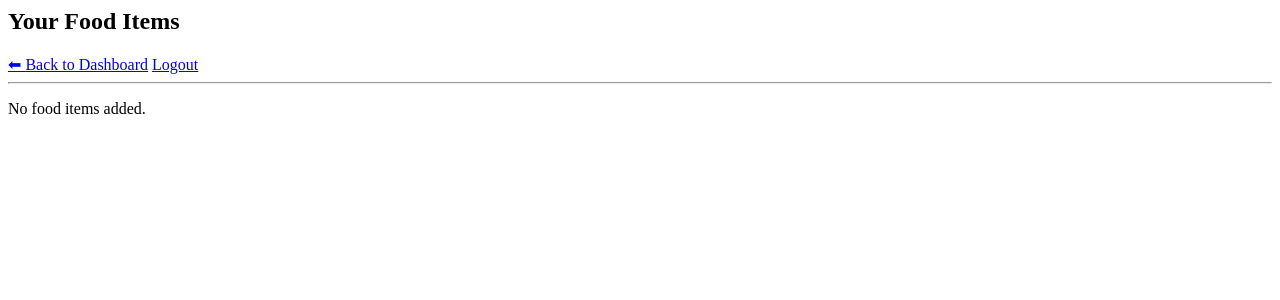
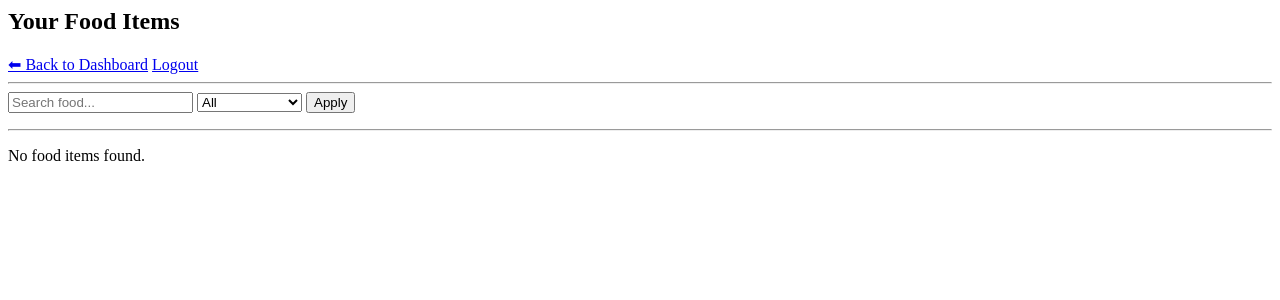
Before and after one commit to Anishka03/smart-food-expiry-system, a Flask app: page /foods in a window 1280 px wide. Shown: the top 300 px of the page. Run offline with Flask 3, Linux system fonts and the light colour scheme; the visitor is signed in with stand-in values (Sample User, id 1); data that the repository does not hold is empty.

Commit message:
Add search and filter functionality for food items

```diff
--- a/app.py
+++ b/app.py
@@ -1,6 +1,7 @@
 import os
 import random
 from datetime import datetime, date
+from datetime import timedelta
 from functools import wraps
 from threading import Thread
 
@@ -357,12 +358,36 @@ def verify_profile_otp():
 @login_required
 def food_list():
 
-    foods = Food.query.filter_by(user_id=session["uid"]).all()
+    search = request.args.get("search", "")
+    filter_type = request.args.get("filter", "all")
+
+    foods = Food.query.filter_by(user_id=session["uid"])
+
+    # 🔍 Search
+    if search:
+        foods = foods.filter(Food.name.ilike(f"%{search}%"))
+
+    foods = foods.all()
+
+    today = date.today()
+    soon = today + timedelta(days=2)
+
+    # 🎯 Filter
+    if filter_type == "fresh":
+        foods = [f for f in foods if f.expiry > soon]
+
+    elif filter_type == "expiring":
+        foods = [f for f in foods if today <= f.expiry <= soon]
+
+    elif filter_type == "expired":
+        foods = [f for f in foods if f.expiry < today]
 
     return render_template(
         "food_list.html",
         foods=foods,
-        today=date.today()
+        today=today,
+        search=search,
+        filter_type=filter_type
     )
 
 
--- a/templates/food_list.html
+++ b/templates/food_list.html
@@ -2,6 +2,25 @@
 
 <a href="/dashboard">⬅ Back to Dashboard</a>
 <a href="/logout">Logout</a>
+
+<hr>
+
+<!-- 🔍 Search + Filter -->
+<form method="GET" action="/foods">
+
+    <input type="text" name="search" placeholder="Search food..."
+           value="{{ search }}">
+
+    <select name="filter">
+        <option value="all" {% if filter_type == "all" %}selected{% endif %}>All</option>
+        <option value="fresh" {% if filter_type == "fresh" %}selected{% endif %}>Fresh</option>
+        <option value="expiring" {% if filter_type == "expiring" %}selected{% endif %}>Expiring Soon</option>
+        <option value="expired" {% if filter_type == "expired" %}selected{% endif %}>Expired</option>
+    </select>
+
+    <button type="submit">Apply</button>
+
+</form>
 
 <hr>
 
@@ -23,5 +42,5 @@
         </p>
     {% endfor %}
 {% else %}
-    <p>No food items added.</p>
+    <p>No food items found.</p>
 {% endif %}
```
